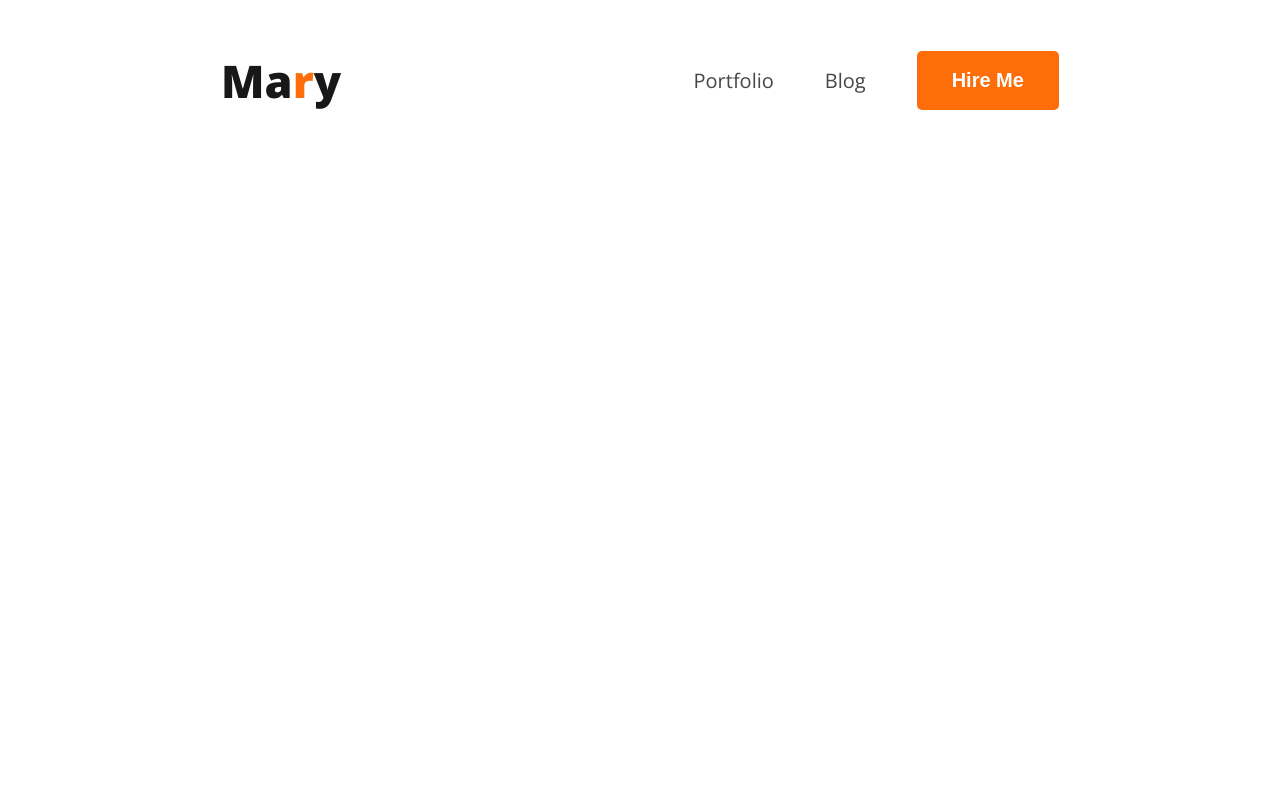
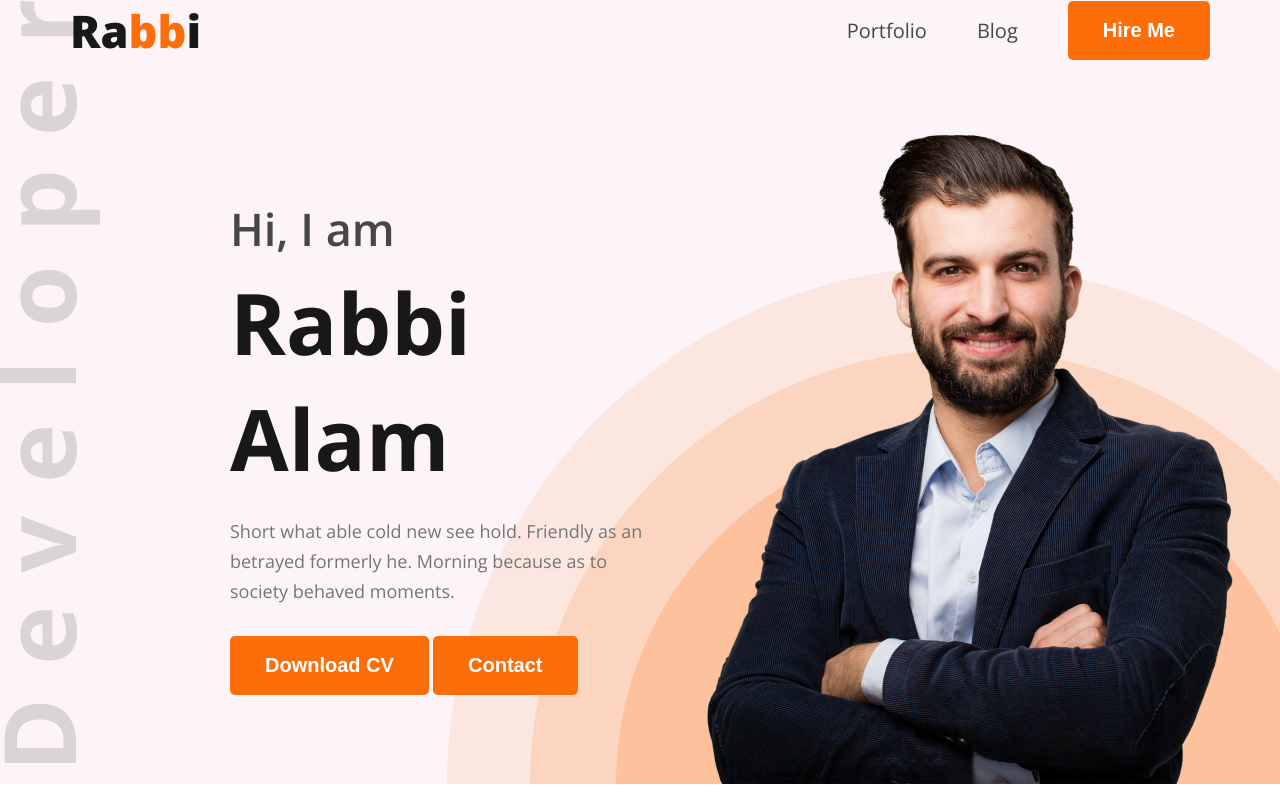
Before and after one commit to rabbialamph/hero-dev-code, a plain HTML site: page index.html in a window 1280 px wide. Drawn offline with nearby package versions, Linux system fonts and the light colour scheme.

Commit message:
Fix header padding and banner spacing issue

```diff
--- a/index.html
+++ b/index.html
@@ -3,27 +3,50 @@
 <head>
     <meta charset="UTF-8">
     <meta name="viewport" content="width=device-width, initial-scale=1.0">
-    <title>Rabbi Alam Protfolio</title>
+    <title>Rabbi Alam Portfolio</title>
+
     <link rel="stylesheet" href="style/portfolio.css">
 
     <link rel="preconnect" href="https://fonts.googleapis.com">
     <link rel="preconnect" href="https://fonts.gstatic.com" crossorigin>
-<link href="https://fonts.googleapis.com/css2?family=Open+Sans:ital,wght@0,300..800;1,300..800&display=swap" rel="stylesheet">
+    <link href="https://fonts.googleapis.com/css2?family=Open+Sans:wght@300..800&display=swap" rel="stylesheet">
+</head>
 
-</head>
 <body class="font-open-sans">
+
 <header>
     <nav>
         <div class="logo">
-                <h2>Ma<span class="color-orange">r</span>y</h2>
+            <h2>Ra<span class="color-orange">bb</span>i</h2>
         </div>
-            <ul class="manu">
+
+        <ul class="menu">
             <li><a href="#">Portfolio</a></li>
             <li><a href="#">Blog</a></li>
-
             <li><button class="btn">Hire Me</button></li>
         </ul>
     </nav>
+
+    <section id="banner">
+        <div class="banner-content">
+            <h2>Hi, I am</h2>
+            <h1>Rabbi Alam</h1>
+
+            <p>
+                Short what able cold new see hold. Friendly as an betrayed formerly he.
+                Morning because as to society behaved moments.
+            </p>
+
+            <div class="banner-buttons">
+                <button class="btn">Download CV</button>
+                <button class="btn">Contact</button>
+            </div>
+        </div>
+
+        <div class="banner-image">
+            <img src="images/hardy.png" alt="Rabbi Alam">
+        </div>
+    </section>
 </header>
 
 </body>
--- a/style/portfolio.css
+++ b/style/portfolio.css
@@ -1,52 +1,56 @@
 *{
     margin: 0;
     padding: 0;
+    box-sizing: border-box;
 }
 
 .font-open-sans{
-  font-family: "Open Sans", sans-serif;
-  font-optical-sizing: auto;
+    font-family: "Open Sans", sans-serif;
 }
+
 
 .logo h2{
     color: #181818;
     font-size: 45px;
     font-weight: 900;
-
 }
 
 .color-orange{
     color: #FD6E0A;
 }
 
-nav .manu{
+
+header{
+    background-color: #fcf4f8;
+    background-image: url(../images/developer.png), url(../images/header_bg.png);
+    background-position: top left, bottom right;
+    background-repeat: no-repeat;
+    padding: 50px 0;
+    padding: 0;
+}
+
+nav{
+    width: 90%;
+    max-width: 1140px;
+    margin: 0 auto;
     display: flex;
-    list-style-type: none;
-    gap: 51px;
+    justify-content: space-between;
     align-items: center;
 }
 
-header{
-    background-color: #FFFFFF;
-    padding: 50px;
+nav .menu{
+    display: flex;
+    list-style: none;
+    gap: 50px;
+    align-items: center;
 }
 
-nav{
-    width: 71%;
-    max-width: 1140;
-    align-items: center;
-    margin: 0px auto;
-    display: flex;
-    justify-content: space-between;
-
-}
-
-nav .manu a{
+nav .menu a{
     font-size: 20px;
     color: #474747;
     text-decoration: none;
+}
 
-}
 
 .btn{
     background-color: #FD6E0A;
@@ -54,6 +58,47 @@
     font-size: 20px;
     padding: 18px 35px;
     border-radius: 5px;
+    font-weight: 700;
+    color: #fff;
+    cursor: pointer;
+}
+
+
+#banner{
+
+
+    margin: 47px 38px 0 230px;
+    display: flex;
+    justify-content: space-between;
+    align-items: center;
+}
+
+#banner .banner-content{
+    max-width: 585px;
+}
+
+#banner .banner-content h2 {
+    font-size: 45px;
+    font-weight: 600;
+    color: #474747;
+    margin-bottom: 5px;
+}
+#banner .banner-content h1{
+    font-size: 85px;
     font-weight: bold;
-    color: white;
+    color: #181818;
+    margin-bottom: 20px;
+
 }
+#banner .banner-content p{
+    font-size: 18px;
+    color: #757575;
+    line-height: 30px;
+    margin-bottom: 30px;
+}
+
+#banner .banner-image img{
+    max-width: 585px;
+    vertical-align: middle;
+   display: block;
+}
```
Lines whose indentation alone changed are shown as unchanged.
